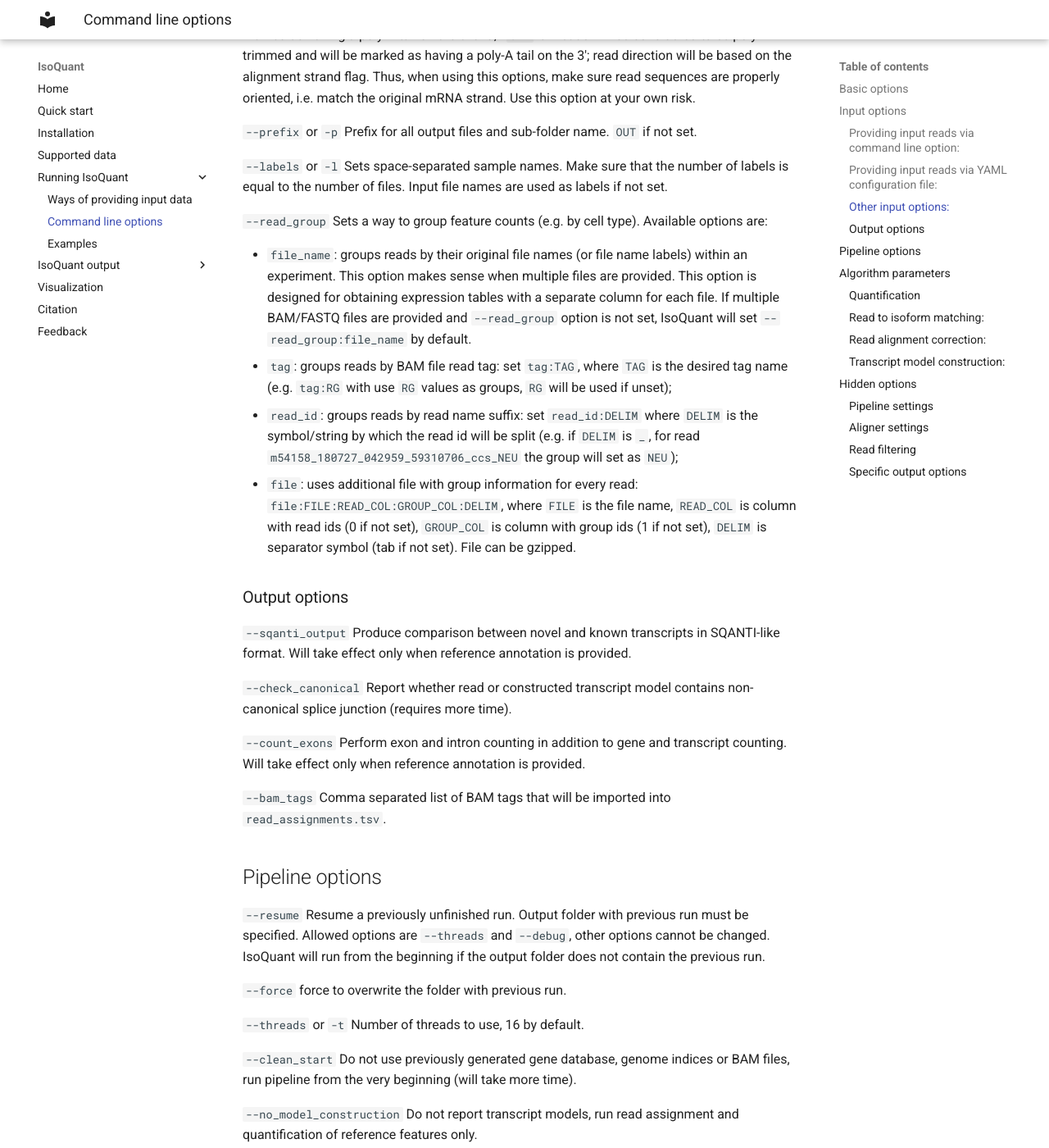
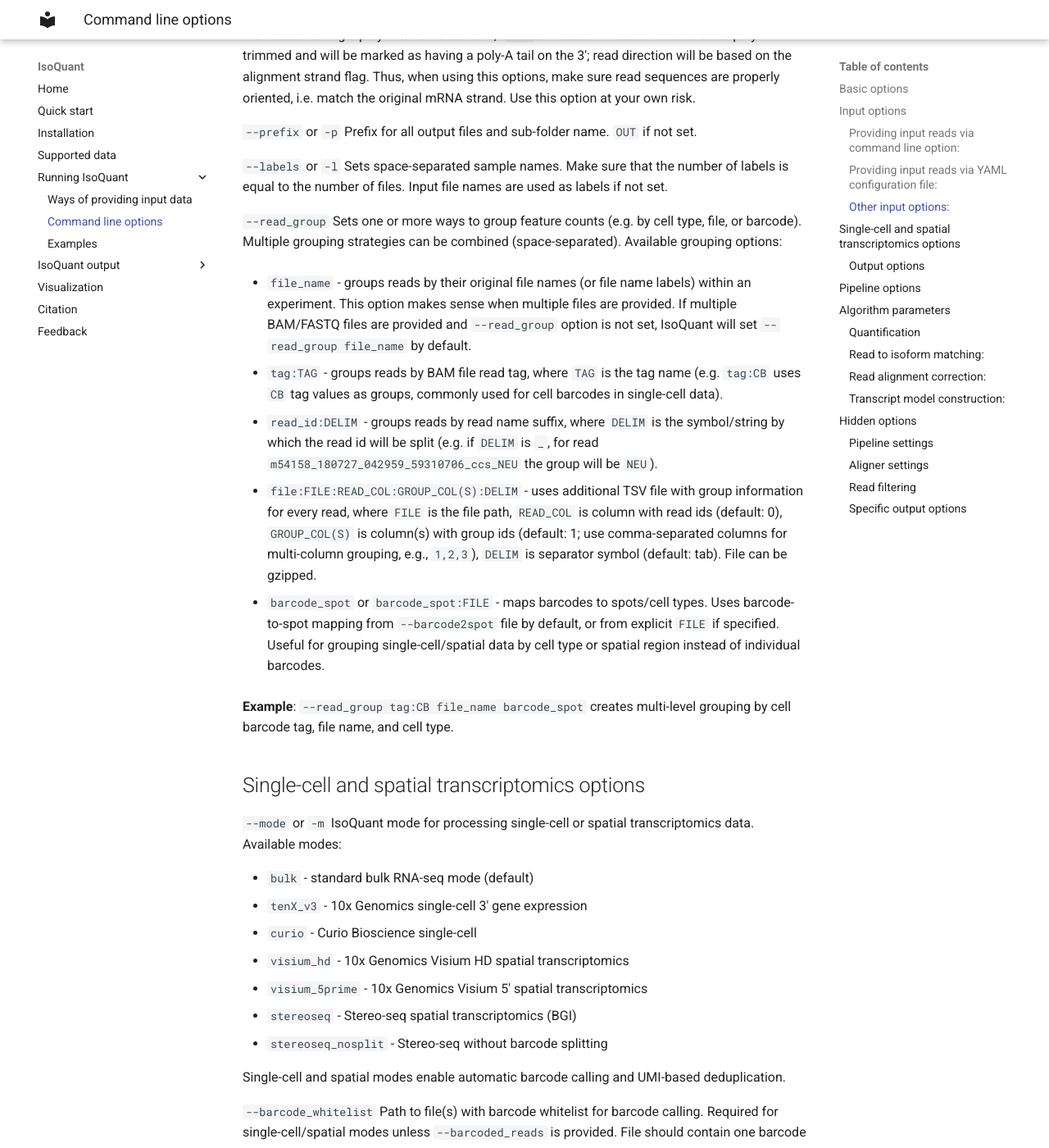
Before and after one commit to ablab/IsoQuant, an MkDocs documentation site: the page built from docs/cmd.md, in a window 1280 px wide and 1400 px high, scrolled down 1876 px. Shown: the whole window at 82% size. Built offline with MkDocs 1.6.1 and Material for MkDocs 9.7.7, drawn with Linux system fonts in a browser that asks for light colours; some of the changed text lies outside the part shown.

Commit message:
document single-cell/spatial options, update read_group

```diff
--- a/docs/cmd.md
+++ b/docs/cmd.md
@@ -96,23 +96,68 @@
 Input file names are used as labels if not set.
 
 `--read_group`
- Sets a way to group feature counts (e.g. by cell type). Available options are:
+ Sets one or more ways to group feature counts (e.g. by cell type, file, or barcode).
+ Multiple grouping strategies can be combined (space-separated).
+ Available grouping options:
 
- * `file_name`: groups reads by their original file names (or file name labels) within an experiment.
+ * `file_name` - groups reads by their original file names (or file name labels) within an experiment.
 This option makes sense when multiple files are provided.
-This option is designed for obtaining expression tables with a separate column for each file.
-If multiple BAM/FASTQ files are provided and `--read_group` option is not set, IsoQuant will set `--read_group:file_name`
+If multiple BAM/FASTQ files are provided and `--read_group` option is not set, IsoQuant will set `--read_group file_name`
 by default.
- * `tag`: groups reads by BAM file read tag: set `tag:TAG`, where `TAG` is the desired tag name
-(e.g. `tag:RG` with use `RG` values as groups, `RG` will be used if unset);
- * `read_id`: groups reads by read name suffix: set `read_id:DELIM` where `DELIM` is the
+
+ * `tag:TAG` - groups reads by BAM file read tag, where `TAG` is the tag name
+(e.g. `tag:CB` uses `CB` tag values as groups, commonly used for cell barcodes in single-cell data).
+
+ * `read_id:DELIM` - groups reads by read name suffix, where `DELIM` is the
 symbol/string by which the read id will be split
-(e.g. if `DELIM` is `_`, for read `m54158_180727_042959_59310706_ccs_NEU` the group will set as `NEU`);
- * `file`: uses additional file with group information for every read: `file:FILE:READ_COL:GROUP_COL:DELIM`,
-where `FILE` is the file name, `READ_COL` is column with read ids (0 if not set),
-`GROUP_COL` is column with group ids (1 if not set),
-`DELIM` is separator symbol (tab if not set). File can be gzipped.
+(e.g. if `DELIM` is `_`, for read `m54158_180727_042959_59310706_ccs_NEU` the group will be `NEU`).
 
+ * `file:FILE:READ_COL:GROUP_COL(S):DELIM` - uses additional TSV file with group information for every read,
+where `FILE` is the file path, `READ_COL` is column with read ids (default: 0),
+`GROUP_COL(S)` is column(s) with group ids (default: 1; use comma-separated columns for multi-column grouping, e.g., `1,2,3`),
+`DELIM` is separator symbol (default: tab). File can be gzipped.
+
+ * `barcode_spot` or `barcode_spot:FILE` - maps barcodes to spots/cell types.
+Uses barcode-to-spot mapping from `--barcode2spot` file by default, or from explicit `FILE` if specified.
+Useful for grouping single-cell/spatial data by cell type or spatial region instead of individual barcodes.
+
+**Example**: `--read_group tag:CB file_name barcode_spot` creates multi-level grouping by cell barcode tag, file name, and cell type.
+
+
+## Single-cell and spatial transcriptomics options
+
+`--mode` or `-m`
+IsoQuant mode for processing single-cell or spatial transcriptomics data. Available modes:
+
+* `bulk` - standard bulk RNA-seq mode (default)
+* `tenX_v3` - 10x Genomics single-cell 3' gene expression
+* `curio` - Curio Bioscience single-cell
+* `visium_hd` - 10x Genomics Visium HD spatial transcriptomics
+* `visium_5prime` - 10x Genomics Visium 5' spatial transcriptomics
+* `stereoseq` - Stereo-seq spatial transcriptomics (BGI)
+* `stereoseq_nosplit` - Stereo-seq without barcode splitting
+
+Single-cell and spatial modes enable automatic barcode calling and UMI-based deduplication.
+
+`--barcode_whitelist`
+Path to file(s) with barcode whitelist for barcode calling.
+Required for single-cell/spatial modes unless `--barcoded_reads` is provided.
+File should contain one barcode per line.
+
+`--barcoded_reads`
+Path to TSV file(s) with barcoded reads.
+Format: `read_id<TAB>barcode<TAB>umi` (one read per line).
+If not provided, barcodes will be called automatically from raw reads using `--barcode_whitelist`.
+
+`--barcode_column`
+Column index for barcodes in the `--barcoded_reads` file (default: 1).
+Read ID column is 0, barcode column is 1, UMI column is 2.
+
+`--barcode2spot`
+Path to TSV file(s) mapping barcodes to cell types or spatial spots.
+Format: `barcode<TAB>cell_type` (one barcode per line).
+Used with `--read_group barcode_spot` to group counts by cell type/spot instead of individual barcodes.
+Useful for reducing output dimensions from thousands of barcodes to tens of cell types.
 
 ### Output options
 
```
